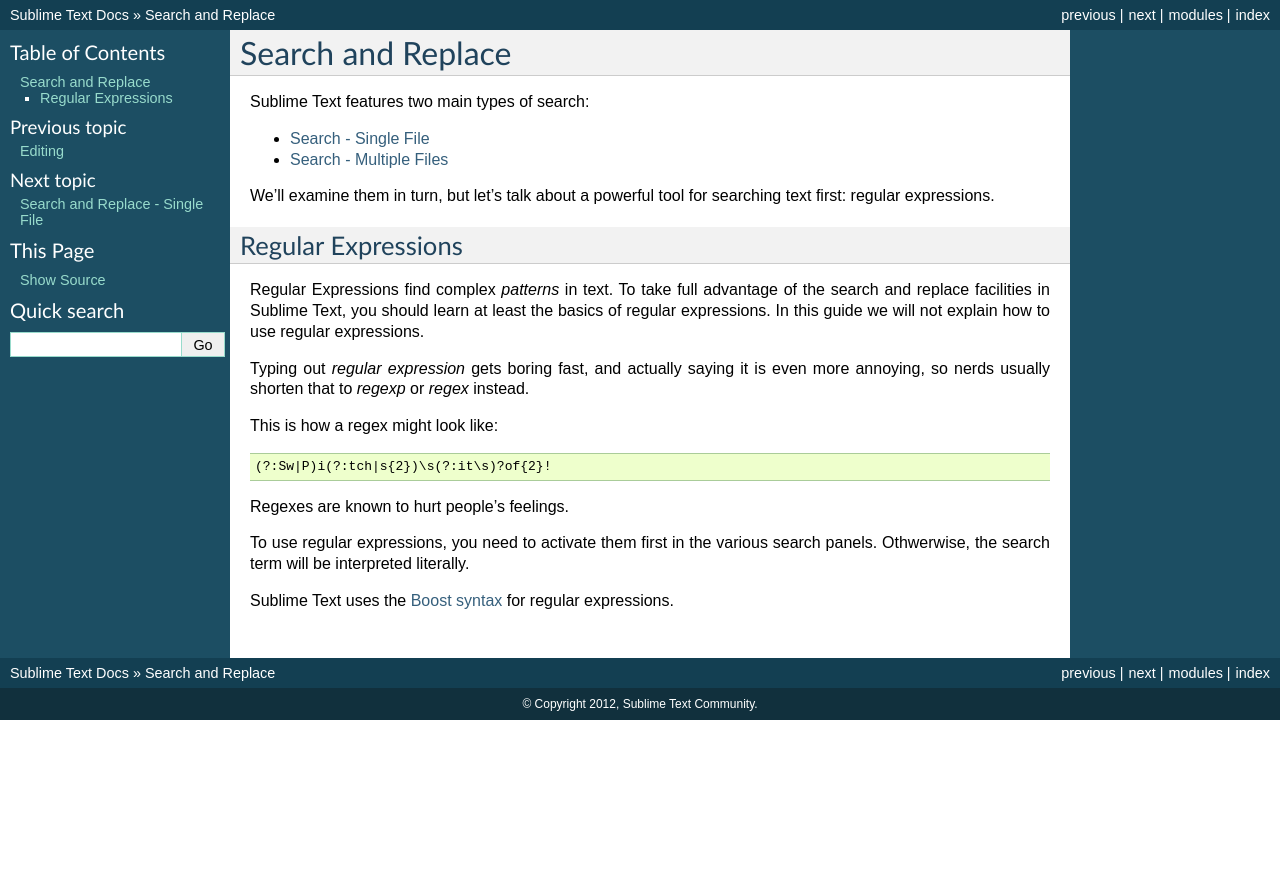
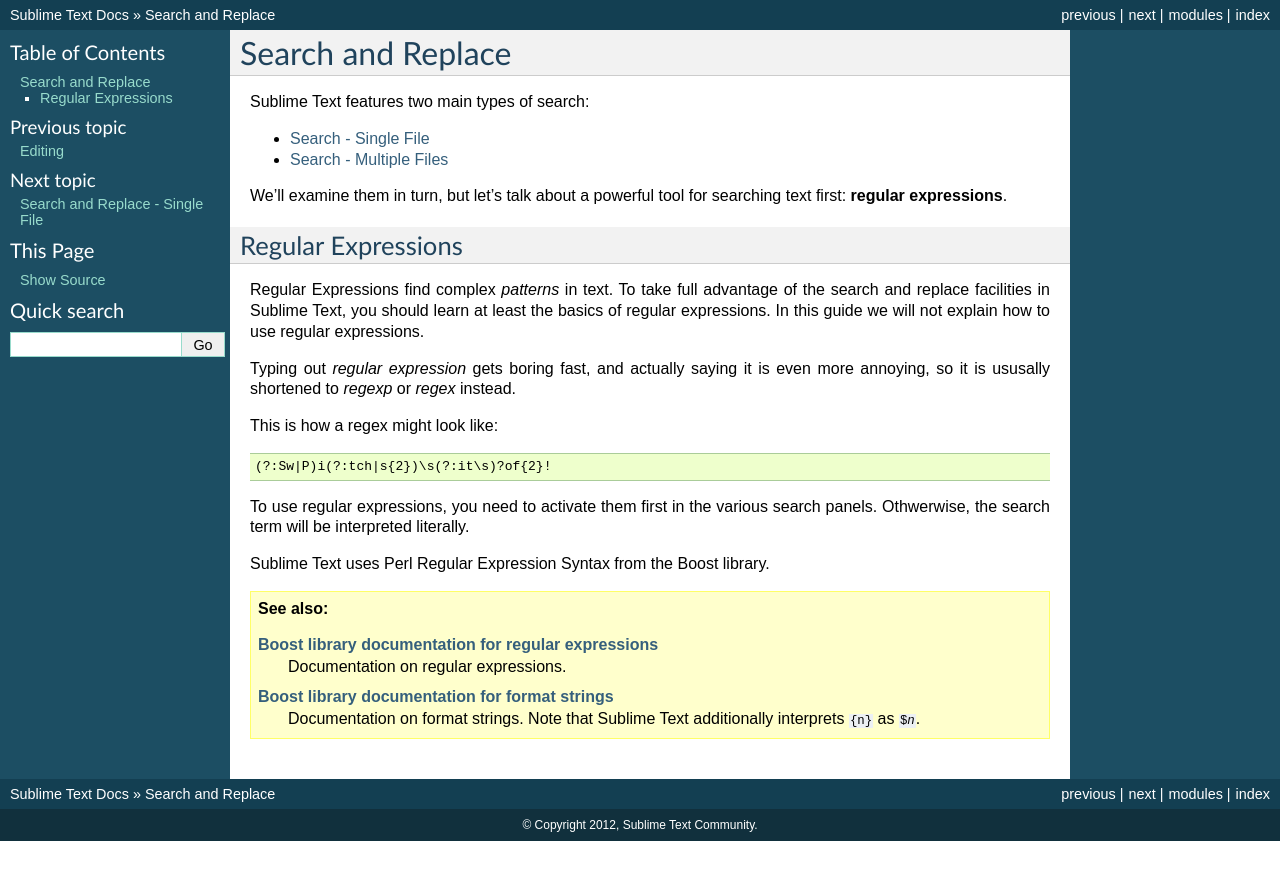
Before and after one commit to guillermooo/sublime-undocs, a Sphinx documentation site: the page built from source/search_and_replace/search_and_replace_overview.rst, in a window 1280 px wide. Shown: the top 880 px of the page. Built offline with Sphinx 7.4.7, drawn with Linux system fonts in a browser that asks for light colours.

Commit message:
Revise Search and Replace

```diff
--- a/source/file_management/file_management.rst
+++ b/source/file_management/file_management.rst
@@ -17,6 +17,8 @@
 
 Goto Anything lives up to its name --there's more to it than locating files.
 
+
+.. _fm-goto-directives:
 
 Goto Anything directives
 ------------------------
--- a/source/search_and_replace/search_and_replace_overview.rst
+++ b/source/search_and_replace/search_and_replace_overview.rst
@@ -11,7 +11,7 @@
 	Search - Multiple Files <search_and_replace_files>
 
 We'll examine them in turn, but let's talk about a powerful tool for searching
-text first: regular expressions.
+text first: **regular expressions**.
 
 .. _snr-regexes:
 
@@ -24,18 +24,23 @@
 regular expressions.
 
 Typing out *regular expression* gets boring fast, and actually saying it is
-even more annoying, so nerds usually shorten that to *regexp* or *regex*
+even more annoying, so it is ususally shortened to *regexp* or *regex*
 instead.
 
 This is how a regex might look like::
 
 	(?:Sw|P)i(?:tch|s{2})\s(?:it\s)?of{2}!
 
-Regexes are known to hurt people's feelings.
-
 To use regular expressions, you need to activate them first in the various
 search panels. Othwerwise, the search term will be interpreted literally.
 
-Sublime Text uses the `Boost syntax`_ for regular expressions.
+Sublime Text uses Perl Regular Expression Syntax from the Boost library.
 
-.. _Boost syntax: http://www.boost.org/doc/libs/1_47_0/libs/regex/doc/html/boost_regex/syntax/perl_syntax.html
+.. seealso::
+
+	`Boost library documentation for regular expressions <http://www.boost.org/doc/libs/1_44_0/libs/regex/doc/html/boost_regex/syntax/perl_syntax.html>`_
+		Documentation on regular expressions.
+
+	`Boost library documentation for format strings <http://www.boost.org/doc/libs/1_44_0/libs/regex/doc/html/boost_regex/format/perl_format.html>`_
+		Documentation on format strings. Note that Sublime Text additionally
+		interprets :samp:`\\{n}` as :samp:`${n}`.
```
Also changed, not shown: source/search_and_replace/search_and_replace.rst (+23 -23 lines), source/search_and_replace/search_and_replace_files.rst (+8 -9 lines).
